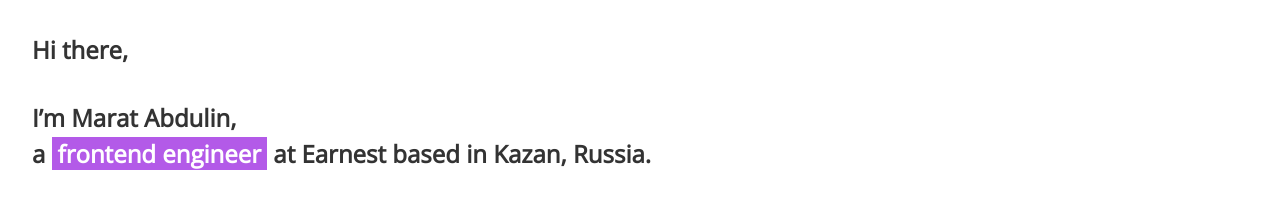
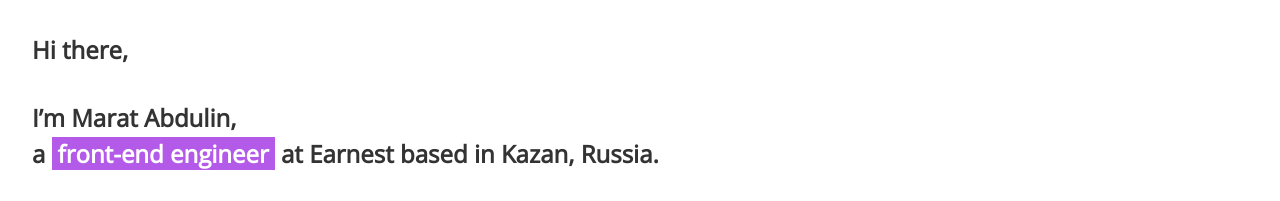
Before and after one commit to esender/esender.github.io, a website built with Parcel: page src/index.pug in a window 1280 px wide. Shown: the top 201 px of the page. Built offline with nearby package versions, Linux system fonts and the light colour scheme.

Commit message:
Use correct "front-end" word

```diff
--- a/src/index.pug
+++ b/src/index.pug
@@ -1,7 +1,7 @@
 doctype html
 html(lang='en')
   head
-    title Marat Abdulin frontend engineer
+    title Marat Abdulin | Front-end engineer
     link(rel='stylesheet', href='./index.css')
     meta(name='viewport', content='width=device-width, initial-scale=1')
   body
@@ -10,7 +10,7 @@ html(lang='en')
       p.big
         | I’m Marat Abdulin,
         br
-        | a #[mark.highlight frontend engineer] at Earnest based in Kazan, Russia.
+        | a #[mark.highlight front-end engineer] at Earnest based in Kazan, Russia.
       p I enjoy working on performance issues, creating better UX, and solving complex problems in frontend. I love writing simple and clear code that easy for supporting and changing.
       hr
       section
```
